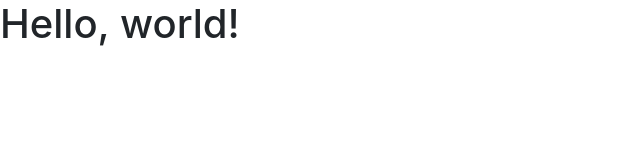
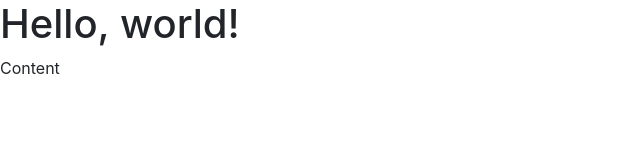
Before and after one commit to maryyvonne/jubilant-dynamic, a website: page index.html in a window 1280 px wide. Shown: the full height of the page, 0-640 px from the left. Drawn offline with nearby package versions, Linux system fonts and the light colour scheme.

Commit message:
Starting Template

```diff
--- a/index.html
+++ b/index.html
@@ -12,6 +12,7 @@
   </head>
   <body>
     <h1>Hello, world!</h1>
+    <p>Content</p>
 
     <!-- Optional JavaScript -->
     <!-- jQuery first, then Popper.js, then Bootstrap JS -->
```
Also changed, not shown: package.json (added, +19 -0 lines), 2 other files.
